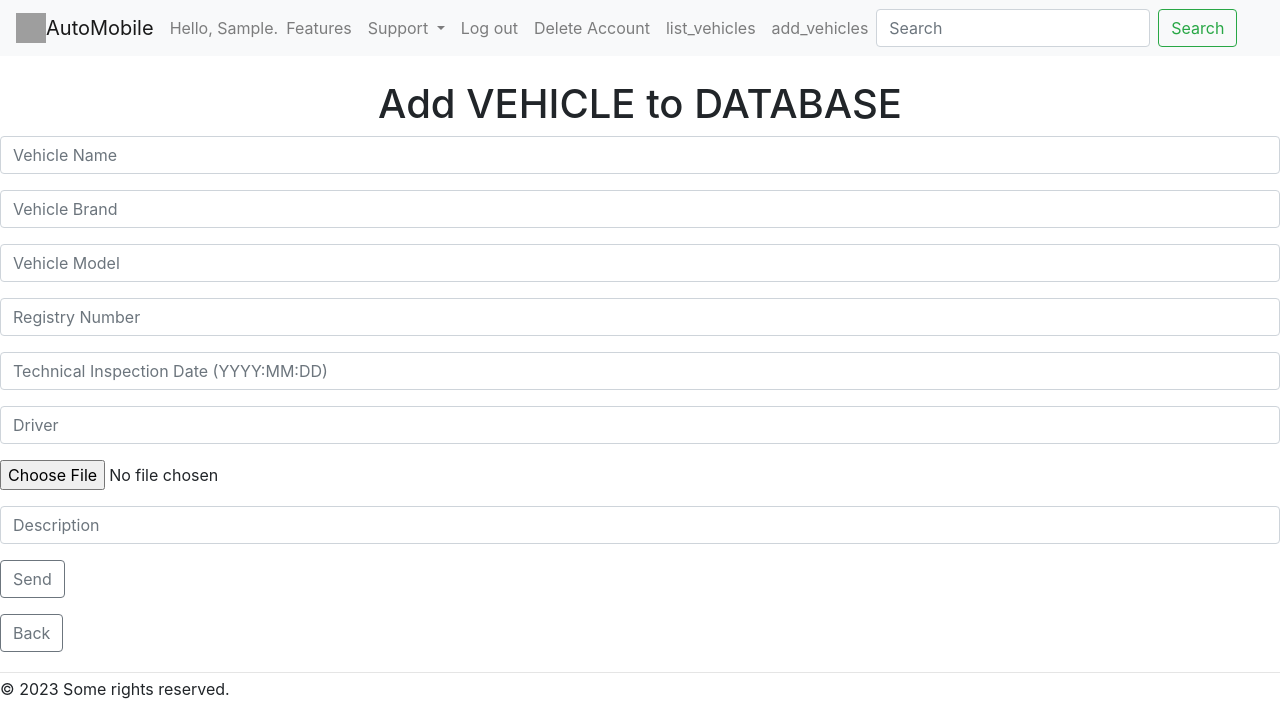
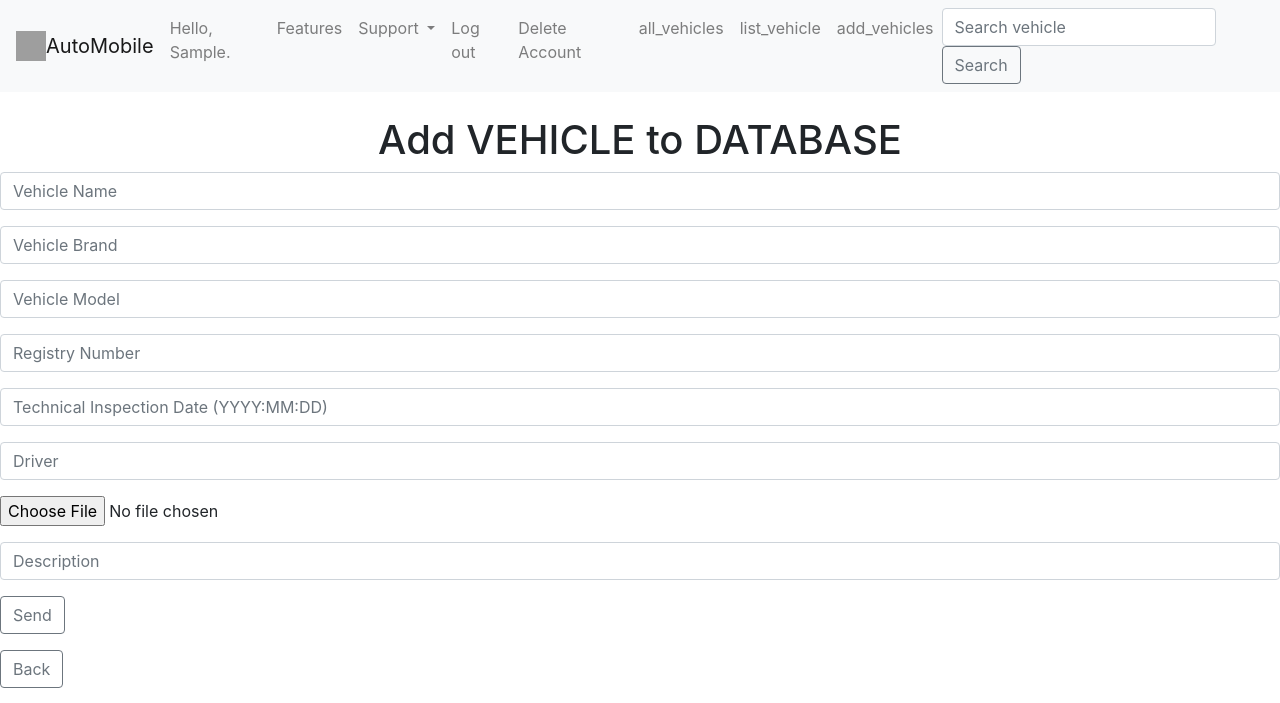
Before and after one commit to 0xbm/Vehicles, a Django app: page /add_vehicle/ in a window 1280 px wide. Shown: the top 703 px of the page. Run offline with Django 4.2, Linux system fonts and the light colour scheme; the visitor is signed in with stand-in values (Sample User, id 1); some libraries are stand-ins or nearby versions; grey boxes are pictures that could not be loaded.

Commit message:
add options : UPDATE vehicle

```diff
--- a/automobiles/templates/add_vehicle.html
+++ b/automobiles/templates/add_vehicle.html
@@ -1,15 +1,17 @@
 {% extends 'base.html' %}
 
 {% block page_header %}
-<center><h1>Add VEHICLE to DATABASE</h1></center>
 {% endblock page_header %}
 
 {% block content %}
+
+<center><h1>Add VEHICLE to DATABASE</h1></center>
+
     {% if submitted %}
         Your vehicle Was Submitted Succesfully !!!
     {% else %}
 
-<form action="." method="POST">
+        <form action="" method="POST">
             {% csrf_token %}
 
             {{ form.as_p }}
--- a/automobiles/templates/navbar.html
+++ b/automobiles/templates/navbar.html
@@ -35,15 +35,21 @@
             </li>
             <li class="nav-item">
                 <a class="nav-link" href=
-                        "{% url 'automobiles:list_vehicles' %}">list_vehicles</a>
+                        "{% url 'automobiles:all_vehicles' %}">all_vehicles</a>
+            </li>
+            <li class="nav-item">
+                <a class="nav-link" href=
+                        "{% url 'automobiles:list_vehicles' %}">list_vehicle</a>
             </li>
             <li class="nav-item">
                 <a class="nav-link" href=
                         "{% url 'automobiles:add_vehicle' %}">add_vehicles</a>
             </li>
-            <form class="form-inline my-2 my-lg-0">
-                <input class="form-control mr-sm-2" type="search" placeholder="Search" aria-label="Search">
-                <button class="btn btn-outline-success my-2 my-sm-0" type="submit">Search</button>
+            <form class="form-inline" method=POST action="{% url 'automobiles:search_vehicles' %}">
+                {% csrf_token %}
+                <input class="form-control" type="search" placeholder="Search vehicle" aria-label="Search"
+                       name='searched'>
+                <button class="btn btn-outline-secondary" type="submit">Search</button>
             </form>
 
             {% else %}
--- a/automobiles/urls.py
+++ b/automobiles/urls.py
@@ -6,5 +6,10 @@ urlpatterns = [
     path("", views.home, name="home"),
     path("add_vehicle/", views.add_vehicle, name="add_vehicle"),
     # path("contact/", views.contact, name="contact"), # to jest contact z html form (ladny)
+    path("all_vehicles/", views.all_vehicles, name="all_vehicles"),
     path("list_vehicles/", views.list_vehicles, name="list_vehicles"),
+    path("show_vehicle/<vehicle_id>", views.show_vehicle, name="show_vehicle"),
+    path("search_vehicles/", views.search_vehicles, name="search_vehicles"),
+    path("update_vehicle/<vehicle_id>", views.update_vehicle, name="update_vehicle"),
+
 ]
--- a/automobiles/views.py
+++ b/automobiles/views.py
@@ -1,7 +1,7 @@
 from django.shortcuts import render, redirect
 from .forms import VehicleForm
 from datetime import datetime
-from .models import Brand, Model, Vehicle
+from .models import Brand, Model, Vehicle, Driver
 from django.http import HttpResponseRedirect
 
 
@@ -13,7 +13,7 @@ from django.http import HttpResponseRedirect
 def home(request):
     now = datetime.now()
     current_year = now.year
-    time = now.strftime('%I:%M:%S %p')
+    time = now.strftime('%H:%M:%S')
     context = {"current_year": current_year, 'time': time}
     return render(request, "home.html", context)
 
@@ -25,7 +25,6 @@ def add_vehicle(request):
         if form.is_valid():
             form.save()
             return HttpResponseRedirect('?submitted=True')
-        # return redirect('automobiles:add_vehicle')
     else:
         form = VehicleForm()
         if 'submitted' in request.GET:
@@ -38,10 +37,57 @@ def add_vehicle(request):
     return render(request, "add_vehicle.html", context)
 
 
-def list_vehicles(request):
-    vehicle_list = Vehicle.objects.all()
+def all_vehicles(request):
+    vehicles_all = Vehicle.objects.all()
     now = datetime.now()
     current_year = now.year
-    time = now.strftime('%I:%M:%S %p')
-    context = {'vehicle_list': vehicle_list, "current_year": current_year, 'time': time}
+    time = now.strftime('%H:%M:%S')
+    context = {'vehicles_all': vehicles_all, "current_year": current_year, 'time': time}
+    return render(request, 'all_vehicles.html', context)
+
+
+def list_vehicles(request):
+    vehicles_list = Vehicle.objects.all()
+    now = datetime.now()
+    current_year = now.year
+    time = now.strftime('%H:%M:%S')
+    context = {'vehicles_list': vehicles_list, "current_year": current_year, 'time': time}
     return render(request, 'list_vehicles.html', context)
+
+
+def show_vehicle(request, vehicle_id):
+    vehicle_show = Vehicle.objects.get(pk=vehicle_id)
+    now = datetime.now()
+    current_year = now.year
+    time = now.strftime('%H:%M:%S')
+    context = {'vehicle_show': vehicle_show, "current_year": current_year, 'time': time}
+    return render(request, 'show_vehicle.html', context)
+
+
+def search_vehicles(request):
+    now = datetime.now()
+    current_year = now.year
+    time = now.strftime('%H:%M:%S')
+    if request.method == 'POST':
+        searched = request.POST['searched']
+        vehicles = Vehicle.objects.filter(name__contains=searched)
+        return render(request, 'search_vehicles.html',
+                      {'searched': searched, 'vehicles': vehicles, "current_year": current_year, 'time': time})
+    else:
+        vehicles_search = Vehicle.objects.all()
+        context = {'vehicles_search': vehicles_search, "current_year": current_year, 'time': time}
+        return render(request, 'search_vehicles.html', context)
+
+
+def update_vehicle(request, vehicle_id):
+    now = datetime.now()
+    current_year = now.year
+    time = now.strftime('%H:%M:%S')
+    vehicle_update = Vehicle.objects.get(pk=vehicle_id)
+    form = VehicleForm(request.POST or None, instance=vehicle_update)
+    if form.is_valid():
+        form.save()
+        redirect('update_vehicle.html')
+
+    context = {"form": form, 'vehicle_update': vehicle_update, "current_year": current_year, 'time': time}
+    return render(request, 'update_vehicle.html', context)
```
Also changed, not shown: automobiles/templates/all_vehicles.html (added, +47 -0 lines), automobiles/templates/list_vehicles.html (added, +28 -0 lines), automobiles/templates/search_vehicles.html (+28 -0 lines), automobiles/templates/show_vehicle.html (+37 -0 lines), automobiles/admin.py (line endings or trailing spaces), automobiles/templates/home.html (indentation only). Lines whose indentation alone changed are shown as unchanged.
